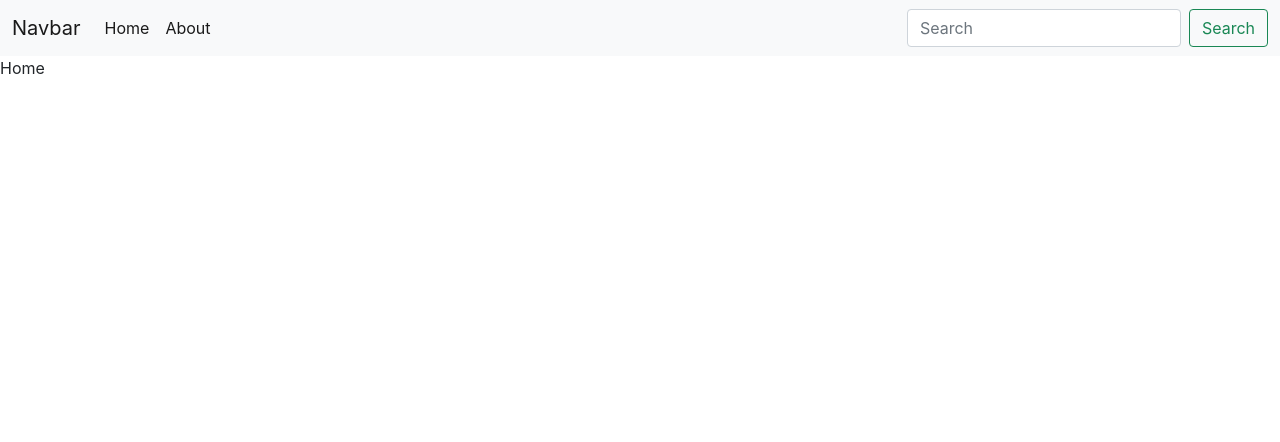
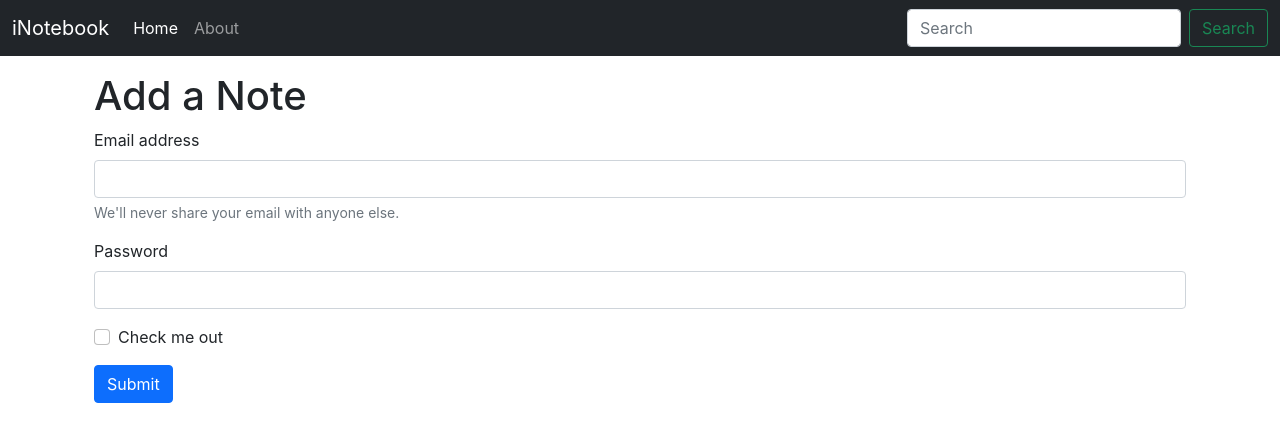
Before and after one commit to suhassurse8421/Notes, a React (Create React App) app in the folder frontend/: page / in a window 1280 px wide. Shown: the top 442 px of the page. Built offline with nearby package versions, Linux system fonts and the light colour scheme.

Commit message:
use of useLocation hook for dyanamic active class for active pages and added a static form on home pahe

```diff
--- a/frontend/src/App.js
+++ b/frontend/src/App.js
@@ -15,10 +15,12 @@
       <NoteState>
         <Router>
           <Navbar />
-          <Routes>
-            <Route exact path="/" element={<Home />} />
-            <Route exact path="/about" element={<About />} />
-          </Routes>
+          <div className='container'>
+            <Routes>
+              <Route exact path="/" element={<Home />} />
+              <Route exact path="/about" element={<About />} />
+            </Routes>
+          </div>
         </Router>
       </NoteState>
     </>
--- a/frontend/src/components/About.js
+++ b/frontend/src/components/About.js
@@ -1,15 +1,9 @@
-import React, { useContext, useEffect } from 'react'
-import NoteContext from '../context/notes/NoteContext'
+import React from 'react'
 
 const About = () => {
-    const a = useContext(NoteContext);
-    useEffect(() => {
-        a.update();
-        // eslint-disable-next-line
-    }, [])
     return (
         <div>
-            This is About {a.state.name} and he is in class {a.state.class}
+            This is About page.
         </div>
     )
 }
--- a/frontend/src/components/Home.js
+++ b/frontend/src/components/Home.js
@@ -2,7 +2,27 @@
 
 const Home = () => {
   return (
-    <div>Home</div>
+    <div>
+      <div className='container my-3'>
+        <h1>Add a Note</h1>
+        <form>
+          <div className="mb-3">
+            <label for="exampleInputEmail1" className="form-label">Email address</label>
+            <input type="email" className="form-control" id="exampleInputEmail1" aria-describedby="emailHelp" />
+            <div id="emailHelp" className="form-text">We'll never share your email with anyone else.</div>
+          </div>
+          <div className="mb-3">
+            <label for="exampleInputPassword1" className="form-label">Password</label>
+            <input type="password" className="form-control" id="exampleInputPassword1" />
+          </div>
+          <div className="mb-3 form-check">
+            <input type="checkbox" className="form-check-input" id="exampleCheck1" />
+            <label className="form-check-label" for="exampleCheck1">Check me out</label>
+          </div>
+          <button type="submit" className="btn btn-primary">Submit</button>
+        </form>
+      </div>
+    </div>
   )
 }
 
--- a/frontend/src/components/Navbar.js
+++ b/frontend/src/components/Navbar.js
@@ -1,22 +1,26 @@
-import React from 'react'
-import { Link } from "react-router-dom";
+import React, { useEffect } from 'react'
+import { Link, useLocation } from "react-router-dom";
 
 const Navbar = () => {
+  const location = useLocation();
+  useEffect(() => {
+    console.log(location);
+  }, [location]);
   return (
     <div>
-      <nav className="navbar navbar-expand-lg navbar-light bg-light">
+      <nav className="navbar navbar-expand-lg navbar-dark bg-dark">
         <div className="container-fluid">
-          <Link className="navbar-brand" to="/">Navbar</Link>
+          <Link className="navbar-brand" to="/">iNotebook</Link>
           <button className="navbar-toggler" type="button" data-bs-toggle="collapse" data-bs-target="#navbarSupportedContent" aria-controls="navbarSupportedContent" aria-expanded="false" aria-label="Toggle navigation">
             <span className="navbar-toggler-icon"></span>
           </button>
           <div className="collapse navbar-collapse" id="navbarSupportedContent">
             <ul className="navbar-nav me-auto mb-2 mb-lg-0">
               <li className="nav-item">
-                <Link className="nav-link active" aria-current="page" to="/">Home</Link>
+                <Link className={`nav-link ${location.pathname === '/' ? 'active' : ""}`} aria-current="page" to="/">Home</Link>
               </li>
               <li className="nav-item">
-                <Link className="nav-link active" aria-current="page" to="/about">About</Link>
+                <Link className={`nav-link ${location.pathname === '/about' ? 'active' : ""}`} aria-current="page" to="/about">About</Link>
               </li>
             </ul>
             <form className="d-flex">
--- a/frontend/src/context/notes/NoteState.js
+++ b/frontend/src/context/notes/NoteState.js
@@ -1,25 +1,8 @@
-import { useState } from "react";
 import NoteContext from "./NoteContext";
 
 const NoteState = (props) => {
-    const s1 = {
-        "name": "Harry",
-        "class": "5b"
-    }
-
-    const [state, setState] = useState(s1);
-
-    const update = () => {
-        setTimeout(() => {
-            setState({
-                "name": "Larry",
-                "class": "10b"
-            })
-        }, 1000)
-    }
-
     return (
-        <NoteContext.Provider value={{ state, update }}>
+        <NoteContext.Provider value={{}}>
             {props.children}
         </NoteContext.Provider>
     )
```
